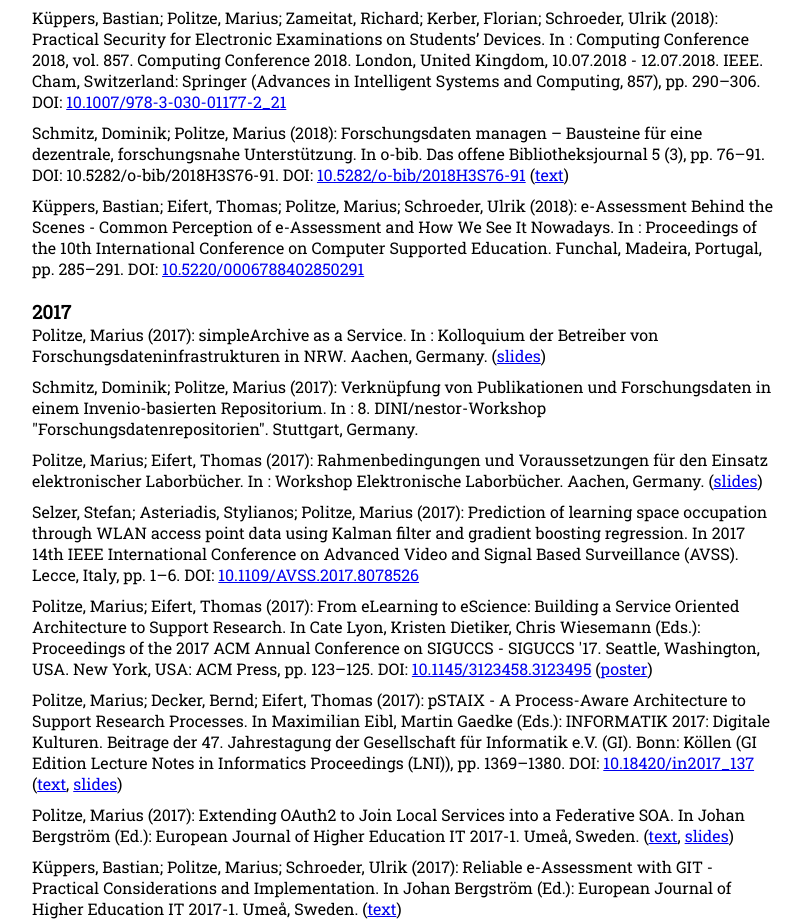
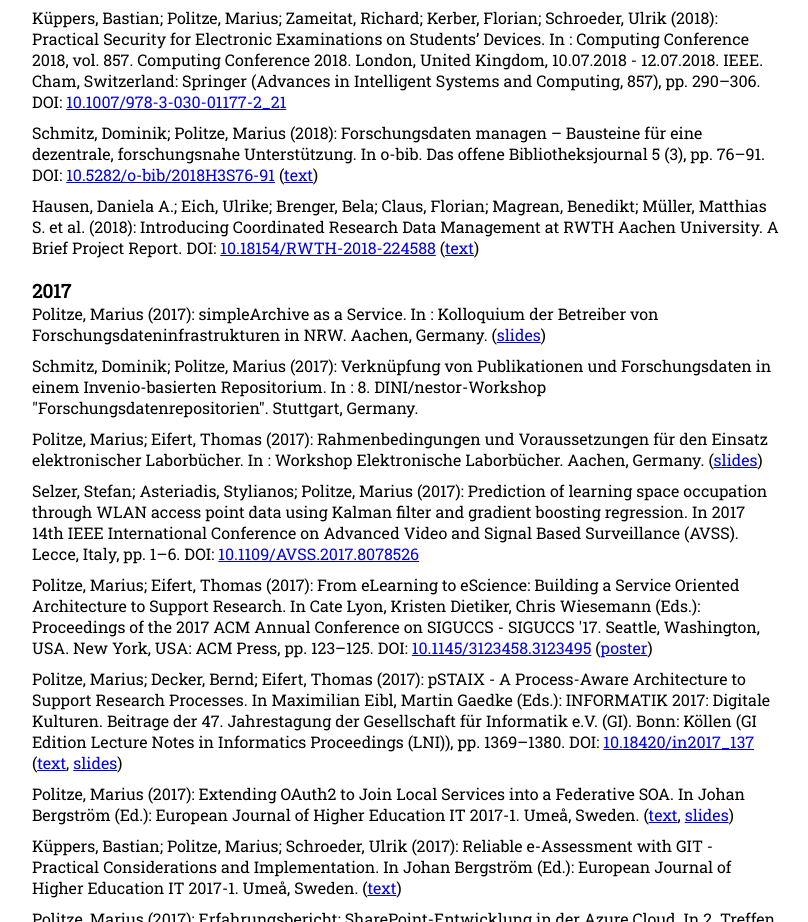
Before and after one commit to mpolitze/mpolitze.github.io, a website: page index.html in a window 1280 px wide. Shown: the part 1323-2245 px from the top of the page, without its empty margins (234-1042 px from the left). Drawn offline with nearby package versions, Linux system fonts and the light colour scheme.

Commit message:
adds introducing rdm at rwth

```diff
--- a/index.html
+++ b/index.html
@@ -110,13 +110,14 @@
             DOI:&nbsp;<a href="https://dx.doi.org/10.1007/978-3-030-01177-2_21">10.1007/978-3-030-01177-2_21</a>
         </li>
         <li>
-            Schmitz, Dominik; Politze, Marius (2018): Forschungsdaten managen – Bausteine für eine dezentrale, forschungsnahe Unterstützung. In o-bib. Das offene Bibliotheksjournal 5 (3), pp. 76–91. DOI: 10.5282/o-bib/2018H3S76-91.
+            Schmitz, Dominik; Politze, Marius (2018): Forschungsdaten managen – Bausteine für eine dezentrale, forschungsnahe Unterstützung. In o-bib. Das offene Bibliotheksjournal 5 (3), pp. 76–91.
             DOI:&nbsp;<a href="https://dx.doi.org/10.5282/o-bib/2018H3S76-91">10.5282/o-bib/2018H3S76-91</a>
             (<a href="./pub/2018-schmitz_politze-forschungsdaten_managen_bausteine_fur_eine_dezentrale_forschungsnahe_unterstutzung-text.pdf">text</a>)
         </li>
         <li>
-            Küppers, Bastian; Eifert, Thomas; Politze, Marius; Schroeder, Ulrik (2018): e-Assessment Behind the Scenes - Common Perception of e-Assessment and How We See It Nowadays. In : Proceedings of the 10th International Conference on Computer Supported Education. Funchal, Madeira, Portugal, pp. 285–291.
-            DOI:&nbsp;<a href="https://dx.doi.org/10.5220/0006788402850291">10.5220/0006788402850291</a>
+            Hausen, Daniela A.; Eich, Ulrike; Brenger, Bela; Claus, Florian; Magrean, Benedikt; Müller, Matthias S. et al. (2018): Introducing Coordinated Research Data Management at RWTH Aachen University. A Brief Project Report.
+            DOI:&nbsp;<a href="https://dx.doi.org/10.18154/RWTH-2018-224588">10.18154/RWTH-2018-224588</a>
+            (<a href="./pub/2018-hausen_eich_brenger_et_al-introducing_coordinated_research_data_management_at_rwth_aachen_university-text.pdf">text</a>)
         </li>
     </ul>
     <h3>2017</h3>
```
Also changed, not shown: 1 other file.
